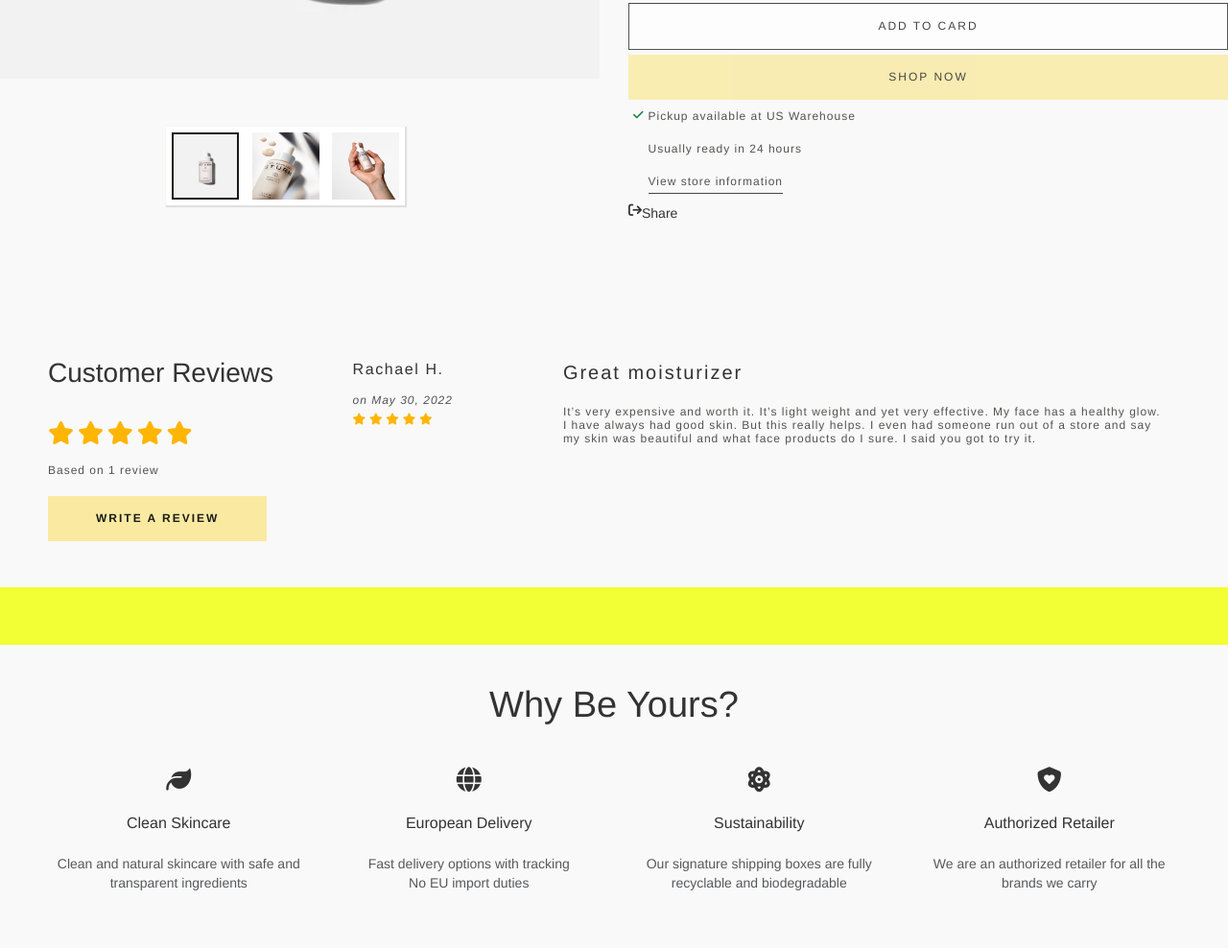
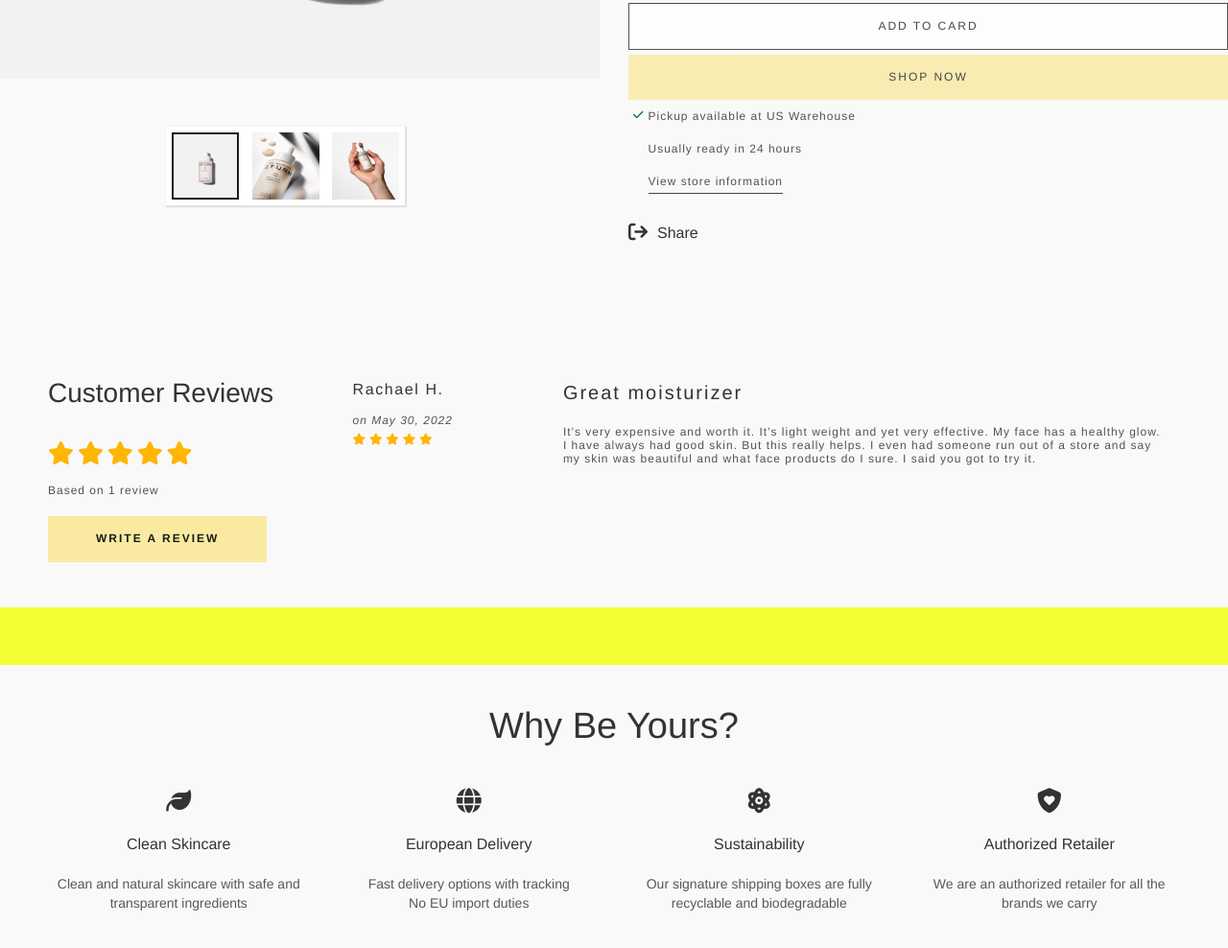
Before and after one commit to toitv50371/japana-pets, a plain HTML site: page product-detail.html in a window 1280 px wide. Shown: the part 752-1740 px from the top of the page at 96% size. Drawn offline with nearby package versions, Linux system fonts and the light colour scheme.

Commit message:
fix giao dien product detail

```diff
--- a/assets/css/product-detail.css
+++ b/assets/css/product-detail.css
@@ -222,6 +222,31 @@
 
 .pdDetail__section1-note, .pdDetail__section1-share{
     display: flex;
+}
+.pdDetail__section1-share{
+    margin-top: 2rem;
+}
+.pdDetail__section1-share i {
+    font-size: var(--fs-20);
+    margin-right: 1rem;
+}
+.pdDetail__section1-share p{
+    position: relative;
+    font-size:var(--fs-16);
+}
+.pdDetail__section1-share p::after{
+    position: absolute;
+    content: '';
+    width: 0;
+    height: 1px;
+    background-color: var(--color-black);
+    opacity: .6;
+    left: 0;
+    bottom: -.1rem;
+    transition: width .3s;
+}
+.pdDetail__section1-share:hover p::after{
+    width: 100%;
 }
 .bottom-view{
     border-bottom: solid 1px var(--color-black);
```
Also changed, not shown: index.html (+22 -5 lines).
